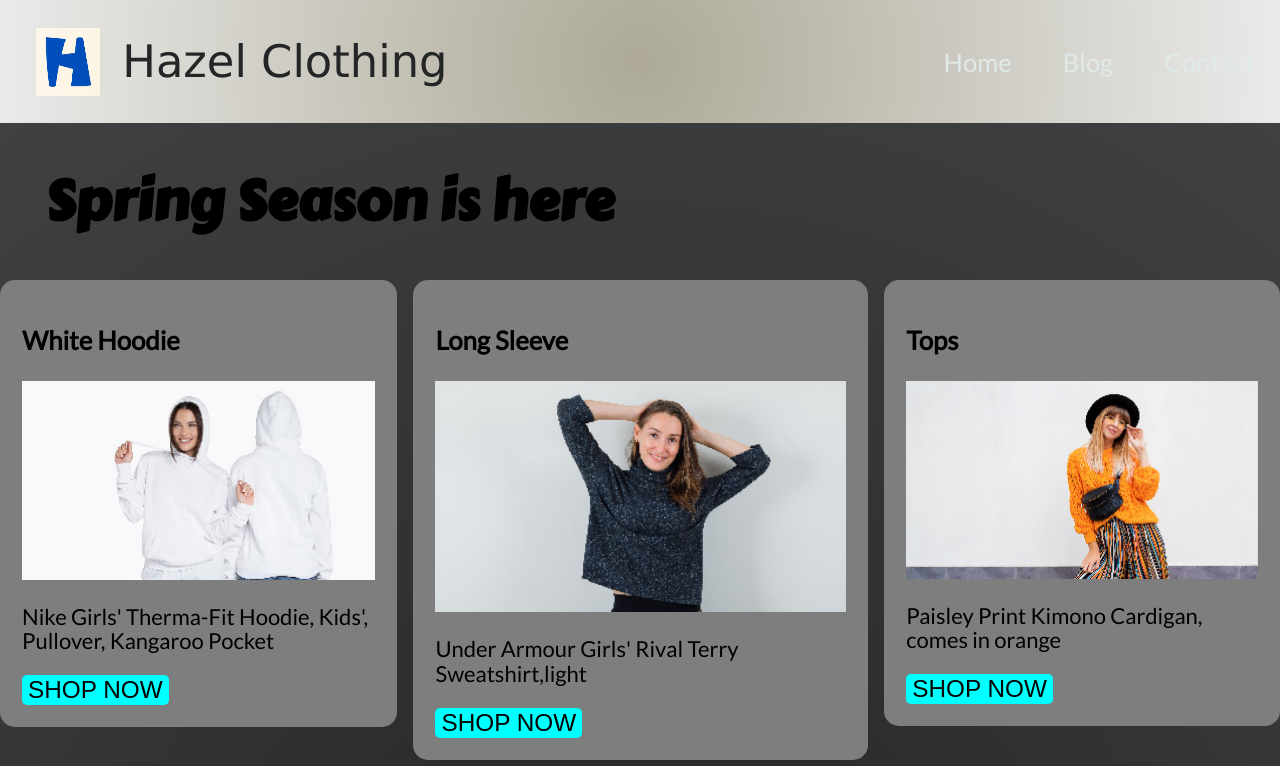
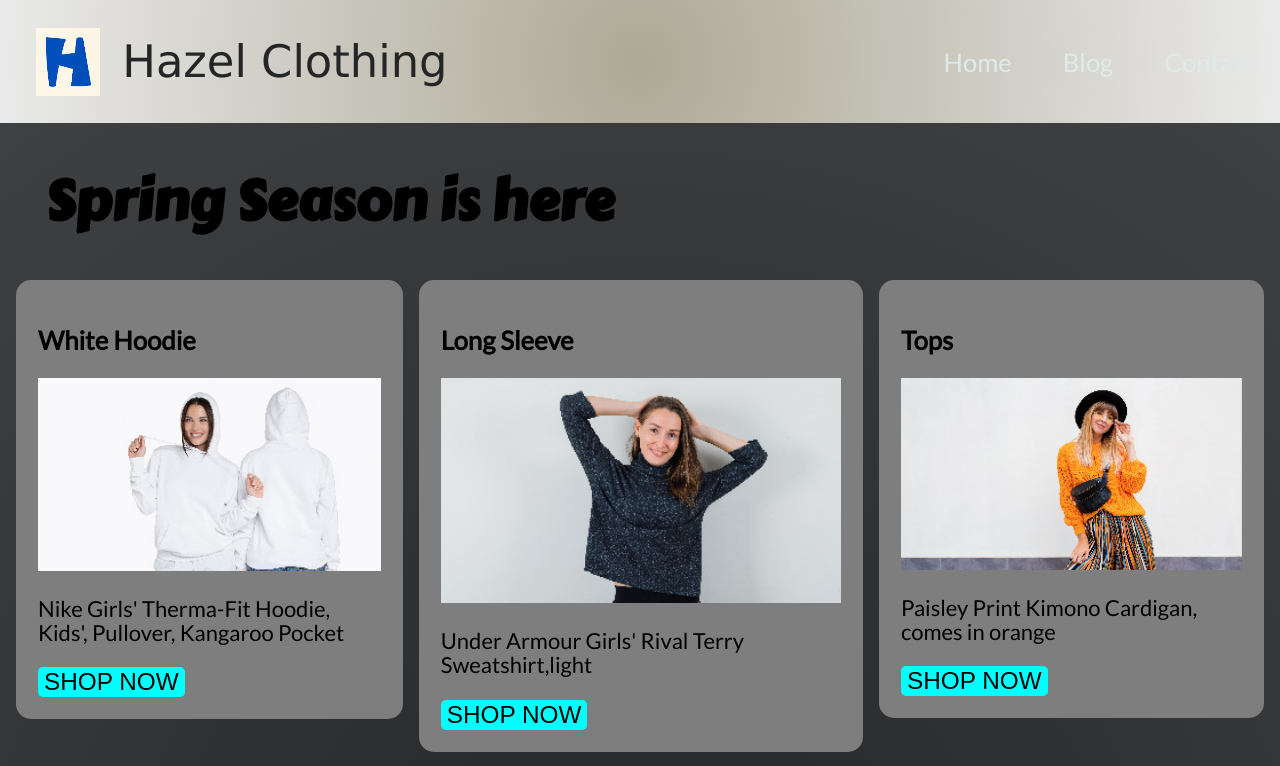
Before and after one commit to Kaleb-cpu/Hazel-Clothing, a SvelteKit app: page / in a window 1280 px wide. Shown: the top 766 px of the page. Built offline with nearby package versions, Linux system fonts and the light colour scheme; a web font is replaced by a local one.

Commit message:
gallery margin update

```diff
--- a/src/routes/+page.svelte
+++ b/src/routes/+page.svelte
@@ -105,32 +105,28 @@
 <style>
   .gallery{
   display: grid;
-  gap: 2rem;
-  grid-template-columns: auto;
+  row-gap: 1rem;
   grid-template-rows: auto;
+  margin-bottom: 1rem;
+  margin-left: 1rem;
+  margin-right: 1rem;
 }
 
-/* gallery direct children */
-.gallery > * {
-  scroll-snap-align: end;
-}
 
 /* each media group with 3 children */
 .media-group {
   display: grid;
-  grid-auto-flow: column;
+  grid-template-columns: auto auto auto;
   gap: 1rem;
 }
 
 /* media group child */
 .media-element{
-  display: grid;
-  gap: 0.2rem;
+  margin: 0;
   padding: 1em;
-  margin: 0;
+
   border-radius: 15px;
   background-color: rgba(126,126,126,1);
-
 }
 
 /* images within media-element */
```
